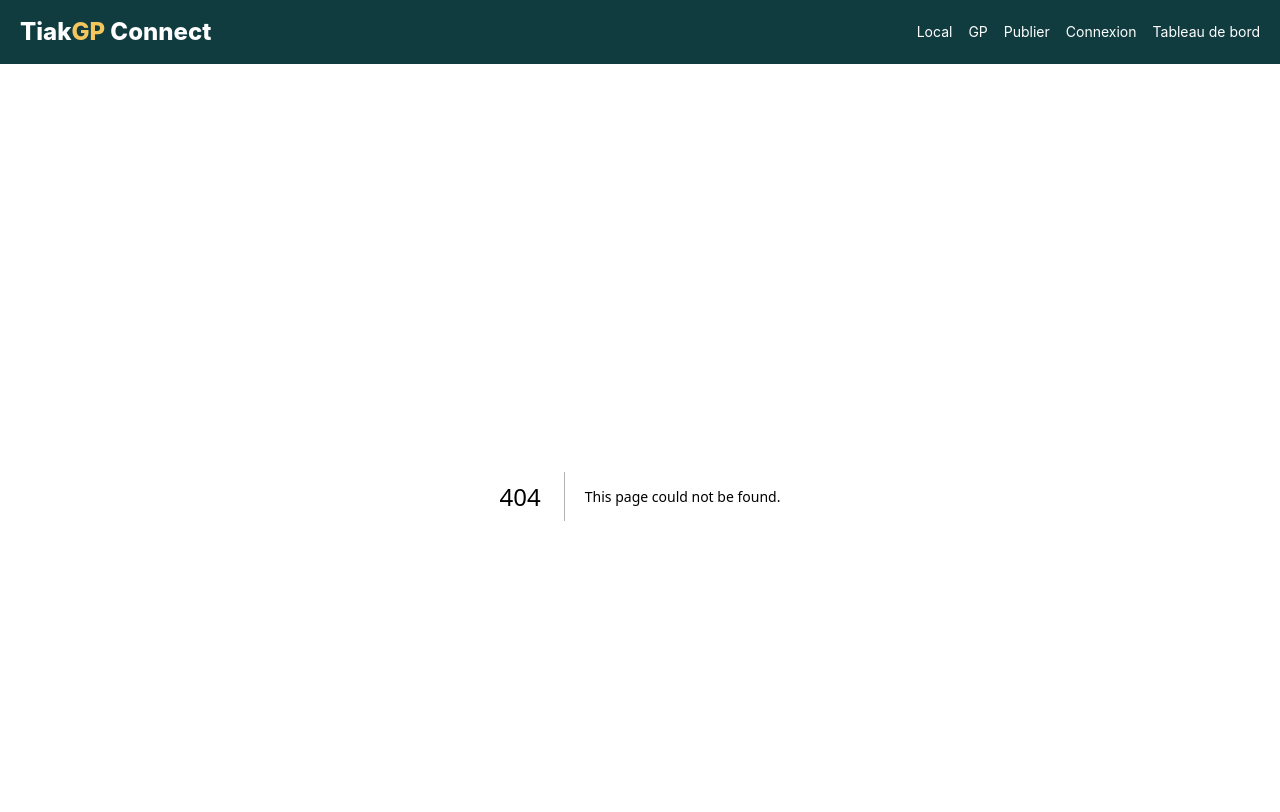
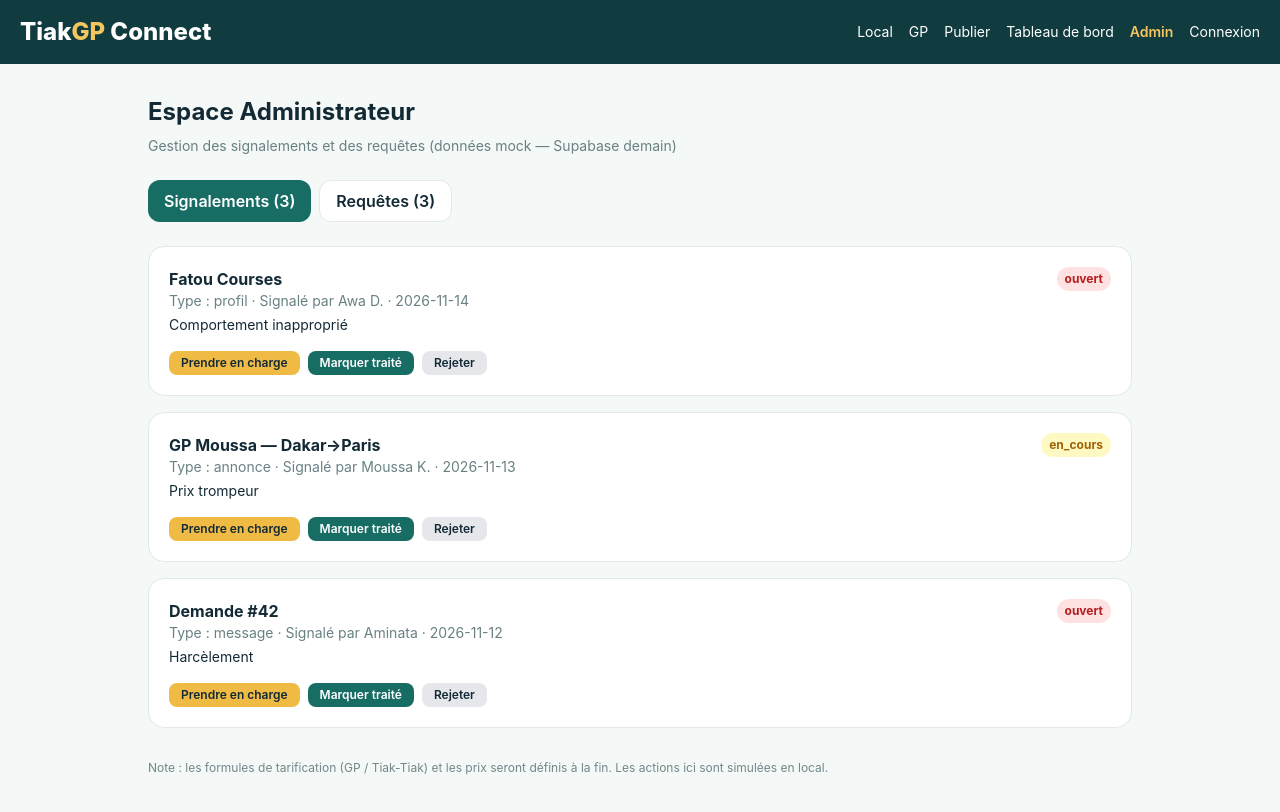
Before and after one commit to rspaie24-rgb/tiakgp-connect, a Next.js app: page /admin in a window 1280 px wide. Before the commit this address had no page. Shown: the top 812 px of the page. Built offline with nearby package versions, Linux system fonts and the light colour scheme.

Commit message:
feat: add admin dashboard for managing reports and requests (mock)

```diff
--- /dev/null
+++ b/app/admin/page.tsx
@@ -0,0 +1,130 @@
+"use client";
+
+import { useState } from "react";
+
+type Report = {
+  id: number;
+  type: "profil" | "annonce" | "message";
+  subject: string;
+  reporter: string;
+  reason: string;
+  status: "ouvert" | "en_cours" | "traité" | "rejeté";
+  date: string;
+};
+
+type Request = {
+  id: number;
+  client: string;
+  transporter: string;
+  type: "Local" | "GP";
+  status: "envoyée" | "acceptée" | "en_cours" | "livrée" | "annulée" | "litige";
+  details: string;
+  date: string;
+};
+
+const initialReports: Report[] = [
+  { id: 1, type: "profil", subject: "Fatou Courses", reporter: "Awa D.", reason: "Comportement inapproprié", status: "ouvert", date: "2026-11-14" },
+  { id: 2, type: "annonce", subject: "GP Moussa — Dakar→Paris", reporter: "Moussa K.", reason: "Prix trompeur", status: "en_cours", date: "2026-11-13" },
+  { id: 3, type: "message", subject: "Demande #42", reporter: "Aminata", reason: "Harcèlement", status: "ouvert", date: "2026-11-12" },
+];
+
+const initialRequests: Request[] = [
+  { id: 101, client: "Awa Diop", transporter: "Mamadou Ndiaye", type: "Local", status: "envoyée", details: "Colis 3 kg Plateau → Médina", date: "2026-11-14" },
+  { id: 102, client: "Ibrahima Sall", transporter: "GP Aminata", type: "GP", status: "acceptée", details: "8 kg Paris → Dakar", date: "2026-11-11" },
+  { id: 103, client: "Fatou Ndiaye", transporter: "Ibrahima Express", type: "Local", status: "litige", details: "Retard de livraison", date: "2026-11-10" },
+];
+
+export default function AdminPage() {
+  const [reports, setReports] = useState(initialReports);
+  const [requests, setRequests] = useState(initialRequests);
+  const [tab, setTab] = useState<"reports" | "requests">("reports");
+
+  function updateReportStatus(id: number, status: Report["status"]) {
+    setReports(reports.map(r => r.id === id ? { ...r, status } : r));
+  }
+
+  function updateRequestStatus(id: number, status: Request["status"]) {
+    setRequests(requests.map(r => r.id === id ? { ...r, status } : r));
+  }
+
+  return (
+    <div>
+      <h1 className="text-2xl font-bold mb-2">Espace Administrateur</h1>
+      <p className="text-sm text-[#698084] mb-6">Gestion des signalements et des requêtes (données mock — Supabase demain)</p>
+
+      <div className="flex gap-2 mb-6">
+        <button
+          onClick={() => setTab("reports")}
+          className={`px-4 py-2 rounded-xl font-semibold ${tab === "reports" ? "bg-[#176c64] text-white" : "bg-white border"}`}
+        >
+          Signalements ({reports.filter(r => r.status === "ouvert" || r.status === "en_cours").length})
+        </button>
+        <button
+          onClick={() => setTab("requests")}
+          className={`px-4 py-2 rounded-xl font-semibold ${tab === "requests" ? "bg-[#176c64] text-white" : "bg-white border"}`}
+        >
+          Requêtes ({requests.length})
+        </button>
+      </div>
+
+      {tab === "reports" && (
+        <div className="space-y-4">
+          {reports.map(r => (
+            <div key={r.id} className="bg-white border border-[#e0e9e7] rounded-2xl p-5">
+              <div className="flex justify-between items-start gap-4">
+                <div>
+                  <div className="font-bold">{r.subject}</div>
+                  <div className="text-sm text-[#698084]">Type : {r.type} · Signalé par {r.reporter} · {r.date}</div>
+                  <p className="mt-1 text-sm">{r.reason}</p>
+                </div>
+                <span className={`text-xs font-bold px-2 py-1 rounded-full ${r.status === "ouvert" ? "bg-red-100 text-red-700" : r.status === "en_cours" ? "bg-yellow-100 text-yellow-700" : "bg-green-100 text-green-700"}`}>
+                  {r.status}
+                </span>
+              </div>
+              <div className="flex gap-2 mt-4">
+                <button onClick={() => updateReportStatus(r.id, "en_cours")} className="text-xs bg-[#efbb45] px-3 py-1 rounded-lg font-semibold">Prendre en charge</button>
+                <button onClick={() => updateReportStatus(r.id, "traité")} className="text-xs bg-[#176c64] text-white px-3 py-1 rounded-lg font-semibold">Marquer traité</button>
+                <button onClick={() => updateReportStatus(r.id, "rejeté")} className="text-xs bg-gray-200 px-3 py-1 rounded-lg font-semibold">Rejeter</button>
+              </div>
+            </div>
+          ))}
+        </div>
+      )}
+
+      {tab === "requests" && (
+        <div className="space-y-4">
+          {requests.map(r => (
+            <div key={r.id} className="bg-white border border-[#e0e9e7] rounded-2xl p-5">
+              <div className="flex justify-between items-start gap-4">
+                <div>
+                  <div className="font-bold">{r.client} → {r.transporter}</div>
+                  <div className="text-sm text-[#698084]">{r.type} · {r.date}</div>
+                  <p className="mt-1 text-sm">{r.details}</p>
+                </div>
+                <span className="text-xs font-bold px-2 py-1 rounded-full bg-[#e3f6e8] text-[#23754a] capitalize">
+                  {r.status}
+                </span>
+              </div>
+              <div className="flex gap-2 mt-4 flex-wrap">
+                {(["envoyée", "acceptée", "en_cours", "livrée", "annulée", "litige"] as const).map(s => (
+                  <button
+                    key={s}
+                    onClick={() => updateRequestStatus(r.id, s)}
+                    className="text-xs border px-2 py-1 rounded-lg hover:bg-gray-50 capitalize"
+                  >
+                    {s}
+                  </button>
+                ))}
+              </div>
+            </div>
+          ))}
+        </div>
+      )}
+
+      <p className="mt-8 text-xs text-[#72878a]">
+        Note : les formules de tarification (GP / Tiak-Tiak) et les prix seront définis à la fin.
+        Les actions ici sont simulées en local.
+      </p>
+    </div>
+  );
+}
--- a/app/layout.tsx
+++ b/app/layout.tsx
@@ -19,12 +19,13 @@ export default function RootLayout({
           <Link href="/" className="font-extrabold text-2xl">
             Tiak<span className="text-[#f5c65d]">GP</span> Connect
           </Link>
-          <nav className="flex gap-4 text-sm">
+          <nav className="flex gap-4 text-sm flex-wrap">
             <Link href="/local" className="hover:underline">Local</Link>
             <Link href="/gp" className="hover:underline">GP</Link>
             <Link href="/publish" className="hover:underline">Publier</Link>
+            <Link href="/dashboard" className="hover:underline">Tableau de bord</Link>
+            <Link href="/admin" className="hover:underline font-semibold text-[#f5c65d]">Admin</Link>
             <Link href="/login" className="hover:underline">Connexion</Link>
-            <Link href="/dashboard" className="hover:underline">Tableau de bord</Link>
           </nav>
         </header>
         <main className="max-w-5xl mx-auto px-5 py-8">{children}</main>
```
